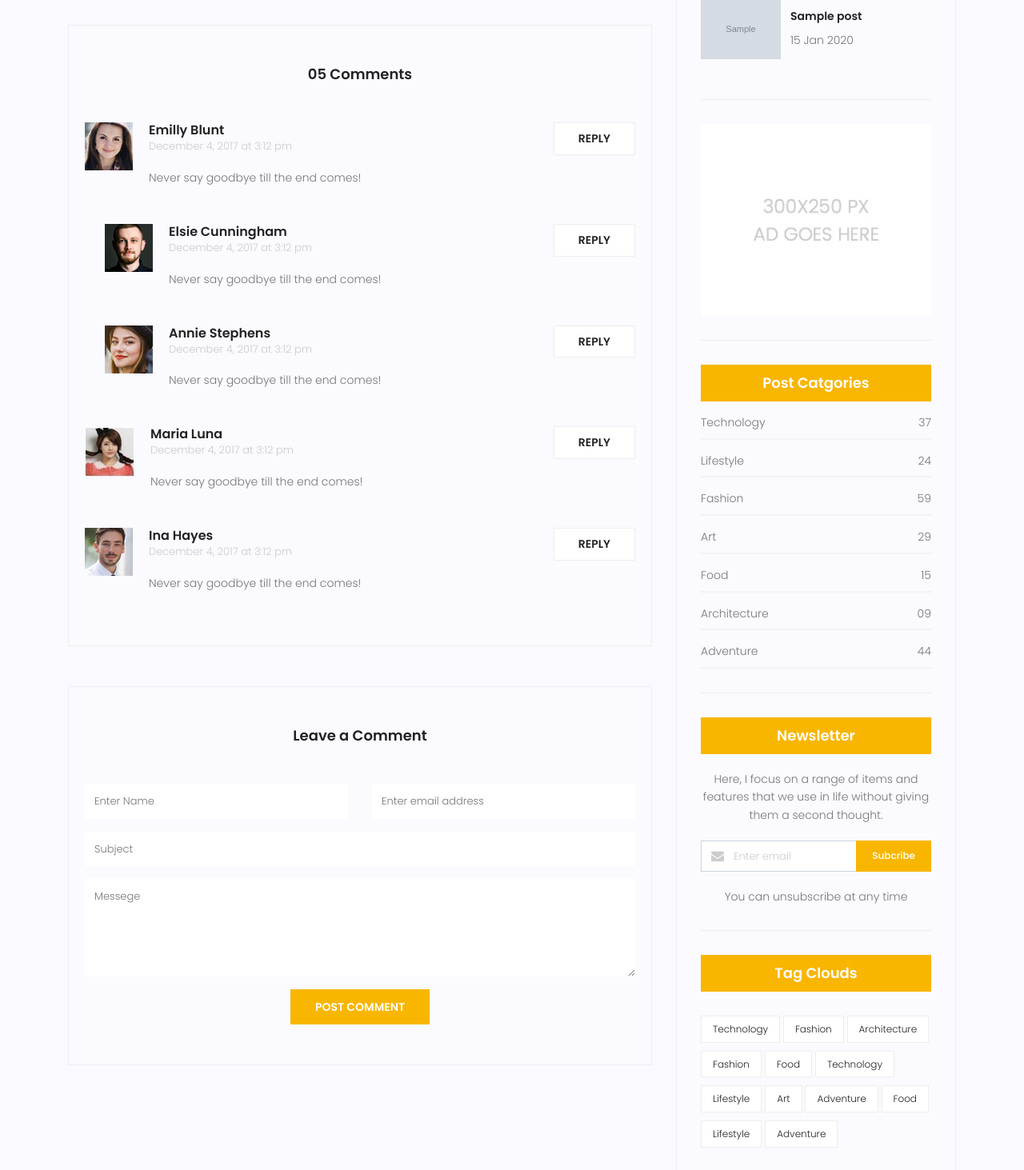
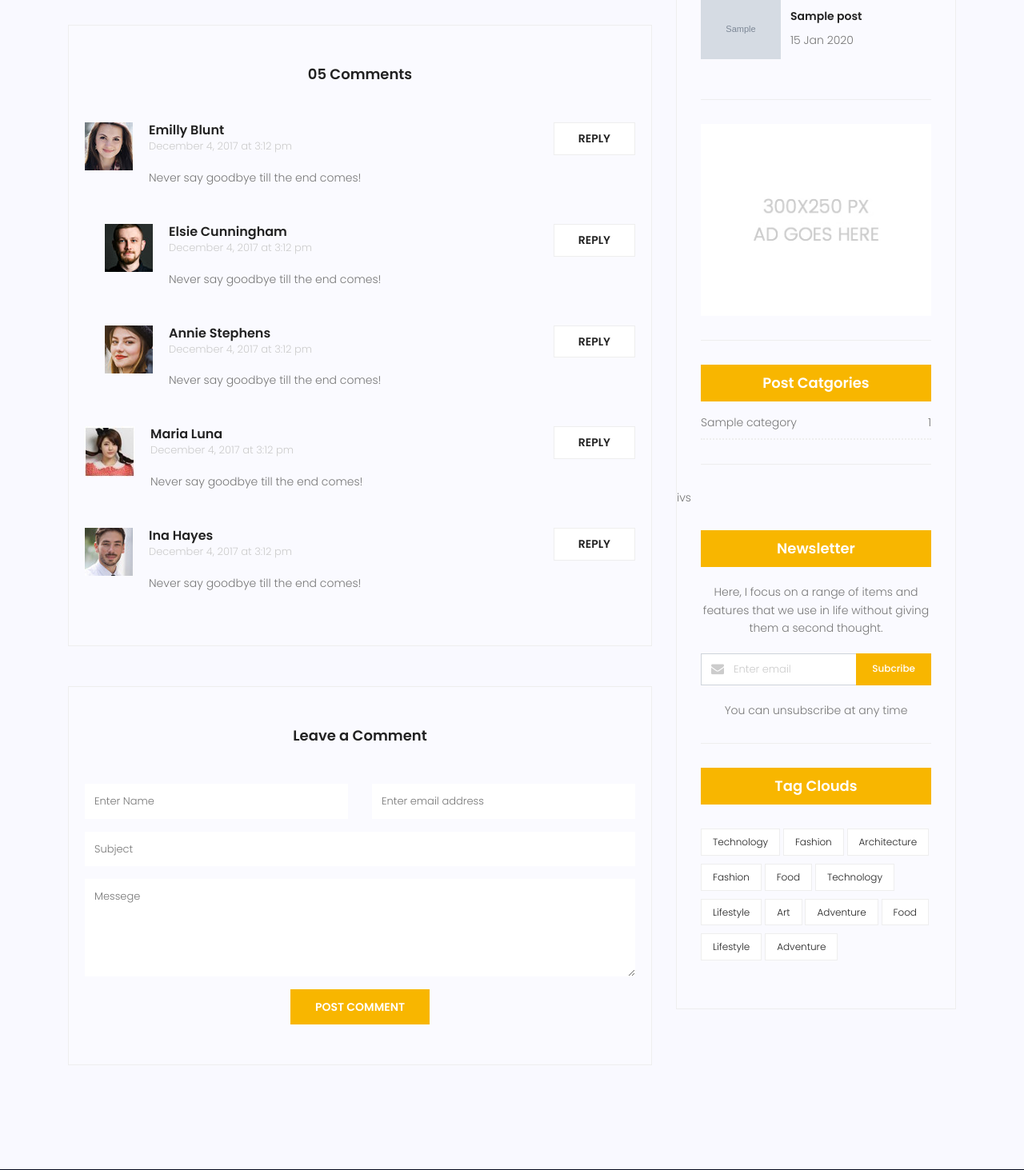
Before and after one commit to MasoumehSedighi/Blog-Website-Django, a Django app: page /blog/1 in a window 1280 px wide. Shown: the part 1123-2586 px from the top of the page at 80% size. Run offline with Django 4.2, Linux system fonts and the light colour scheme; tables that the repository leaves empty hold one stand-in row (values such as "Sample post"); grey boxes marked "Sample" are stand-in pictures; some libraries are stand-ins or nearby versions.

Commit message:
categories

```diff
--- a/src/blog/templatetags/blog_tags.py
+++ b/src/blog/templatetags/blog_tags.py
@@ -7,3 +7,12 @@ register = template.Library()
 def latestposts(arg=3):
     posts = models.Post.objects.filter(status=True).order_by("-published_at")[:arg]
     return {'posts_pup':posts}
+
+
+@register.inclusion_tag('blog/sidebar/categories.html')
+def postcategories():
+    cat_dict={}
+    categories = models.Category.objects.all()
+    for cat in categories:
+        cat_dict[cat] = models.Post.objects.filter(status=True, category=cat).count()
+    return {'categories':cat_dict}
--- a/src/blog/urls.py
+++ b/src/blog/urls.py
@@ -5,6 +5,7 @@ app_name = 'blog'
 
 urlpatterns = [
     path('home', views.blog_home_view, name='blog-home'),
-    path('<int:pid>', views.blog_single_view, name='blog-single')
+    path('<int:pid>', views.blog_single_view, name='blog-single'),
+    path('category/<str:cat_name>', views.blog_home_view, name='blog-category')
 
 ]
--- a/src/blog/views.py
+++ b/src/blog/views.py
@@ -2,8 +2,10 @@ from django.shortcuts import render, get_object_or_404
 from . import models
 # Create your views here.
 
-def blog_home_view(request):
+def blog_home_view(request, cat_name=None):
     posts = models.Post.objects.filter(status=True)
+    if cat_name:
+            posts = posts.filter(category__name=cat_name)
     context={
         'posts': posts
     }
--- a/src/templates/blog/blog-home.html
+++ b/src/templates/blog/blog-home.html
@@ -94,7 +94,7 @@
 							<div class="col-lg-3  col-md-3 meta-details">
 								<ul class="tags">
 									{% for cat in post.category.all %}
-									<li><a href="#">{{cat.name}}</a></li>
+									<li><a href="{% url 'blog:blog-category' cat_name=cat.name %}">{{cat.name}}</a></li>
 									{% if not forloop.last %}{{","}} {% endif %}
 									{% endfor %}
 								</ul>
@@ -147,11 +147,11 @@
 
 						{% include 'blog/sidebar/user-info.html' %}
 
-						{% latestposts %}
+						{% latestposts 4 %}
 
 						{% include 'blog/sidebar/ads.html' %}
 
-						{% include 'blog/sidebar/category.html' %}
+						{% postcategories %}
 
 						{% include 'blog/sidebar/newsletter.html' %}
 
--- a/src/templates/blog/blog-single.html
+++ b/src/templates/blog/blog-single.html
@@ -35,7 +35,7 @@
 						<div class="col-lg-3  col-md-3 meta-details">
 							<ul class="tags">
 								{% for cat in post.category.all %}
-								<li><a href="#">{{cat.name}}</a></li>
+								<li><a href="{% url 'blog:blog-category' cat_name=cat.name %}">{{cat.name}}</a></li>
 								{% if not forloop.last %}{{","}}{% endif %}
 								{% endfor %}
 							</ul>
@@ -216,11 +216,11 @@
 
 						{% include 'blog/sidebar/user-info.html' %}
 
-						{% latestposts %}
+						{% latestposts 4 %}
 
 						{% include 'blog/sidebar/ads.html' %}
 
-						{% include 'blog/sidebar/category.html' %}
+						{% postcategories %}
 
 						{% include 'blog/sidebar/newsletter.html' %}
 
--- /dev/null
+++ b/src/templates/blog/sidebar/categories.html
@@ -0,0 +1,13 @@
+<div class="single-sidebar-widget post-category-widget">
+    <h4 class="category-title">Post Catgories</h4>
+    <ul class="cat-list">
+        {% for name,count in categories.items %}
+            <li>
+                <a href="{% url 'blog:blog-category' cat_name=name %}" class="d-flex justify-content-between">
+                    <p>{{name}}</p>
+                    <p>{{count}}</p>
+                </a>
+            </li>
+        {% endfor %}
+    </ul>
+</div>	ivs
--- a/src/templates/blog/sidebar/category.html
+++ /dev/null
@@ -1,47 +0,0 @@
-<div class="single-sidebar-widget post-category-widget">
-    <h4 class="category-title">Post Catgories</h4>
-    <ul class="cat-list">
-        <li>
-            <a href="#" class="d-flex justify-content-between">
-                <p>Technology</p>
-                <p>37</p>
-            </a>
-        </li>
-        <li>
-            <a href="#" class="d-flex justify-content-between">
-                <p>Lifestyle</p>
-                <p>24</p>
-            </a>
-        </li>
-        <li>
-            <a href="#" class="d-flex justify-content-between">
-                <p>Fashion</p>
-                <p>59</p>
-            </a>
-        </li>
-        <li>
-            <a href="#" class="d-flex justify-content-between">
-                <p>Art</p>
-                <p>29</p>
-            </a>
-        </li>
-        <li>
-            <a href="#" class="d-flex justify-content-between">
-                <p>Food</p>
-                <p>15</p>
-            </a>
-        </li>
-        <li>
-            <a href="#" class="d-flex justify-content-between">
-                <p>Architecture</p>
-                <p>09</p>
-            </a>
-        </li>
-        <li>
-            <a href="#" class="d-flex justify-content-between">
-                <p>Adventure</p>
-                <p>44</p>
-            </a>
-        </li>
-    </ul>
-</div>
--- a/src/templates/blog/sidebar/latest-posts.html
+++ b/src/templates/blog/sidebar/latest-posts.html
@@ -8,7 +8,7 @@
                     <img class="img-fluid" src="{{post.image.url}}" alt="">
                 </div>
                 <div class="details">
-                    <a href="blog-single.html"><h6>{{post.title}}</h6></a>
+                    <a href="{% url 'blog:blog-single' pid=post.id %}"><h6>{{post.title}}</h6></a>
                     <p>{{ post.published_at|date:"d M Y" }}</p>
                 </div>
             </div>
```
